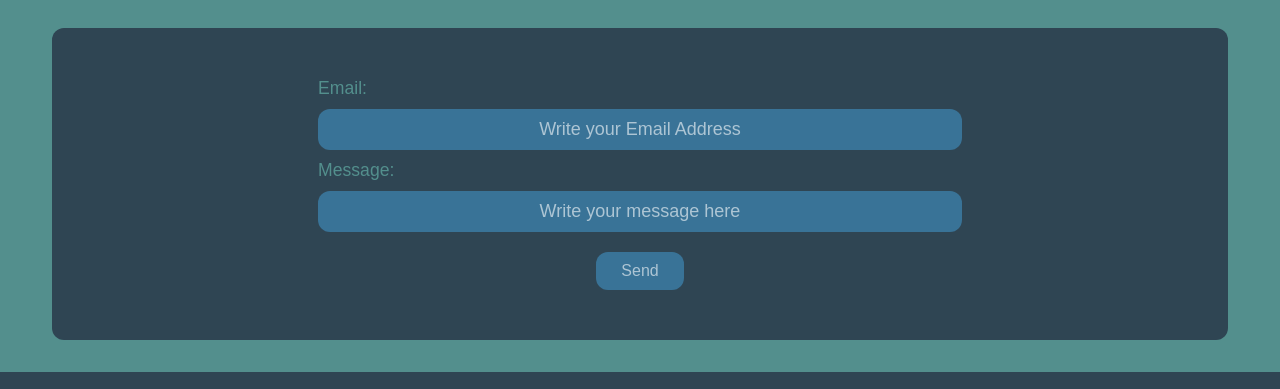
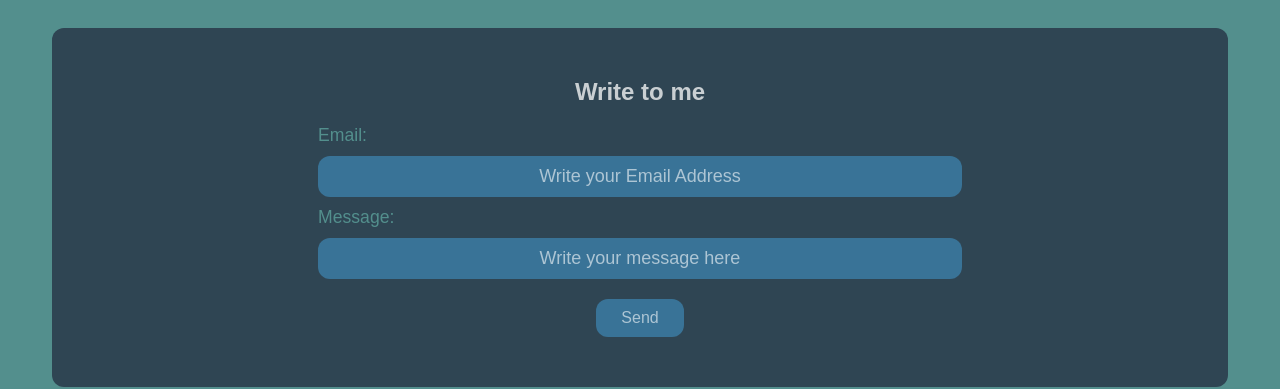
Before and after one commit to himique/Bike_racer_v2, a plain HTML site: page index.html in a window 1280 px wide. Shown: the part 2735-3124 px from the top of the page. Drawn offline with Linux system fonts and the light colour scheme.

Commit message:
Add files via upload

```diff
--- a/index.html
+++ b/index.html
@@ -83,6 +83,7 @@
         <section class="contact">
             <div class="container">
                 <div class="form-container">
+                    <div class="form_text_wrapper"><div class="form_text_container"><p class="form_text">Write to me</p></div></div>
                     <form action="https://formsubmit.co/storeeeeee2@gmail.com" method="POST">
                         <label for="email">Email:</label>
                         <input class="inputxt" type="email" id="email" name="email"
--- a/styles.css
+++ b/styles.css
@@ -80,7 +80,23 @@ body {
     width: 100%;
     padding: 2vh 3vh;
 }
+.form_text_wrapper{
+    width: 100%;
+    height: fit-content;
+    display: flex;
+    justify-content: center;
+    margin-bottom: 19px;
+}
+.form_text_container{
+    width: fit-content;
+    height: fit-content;
 
+}
+.form_text{
+    color: var(--text-color-light);
+    font-size: 3vh;
+    font-weight: 700;
+}
 
 .about__description--big {
     width: 100%;
```
